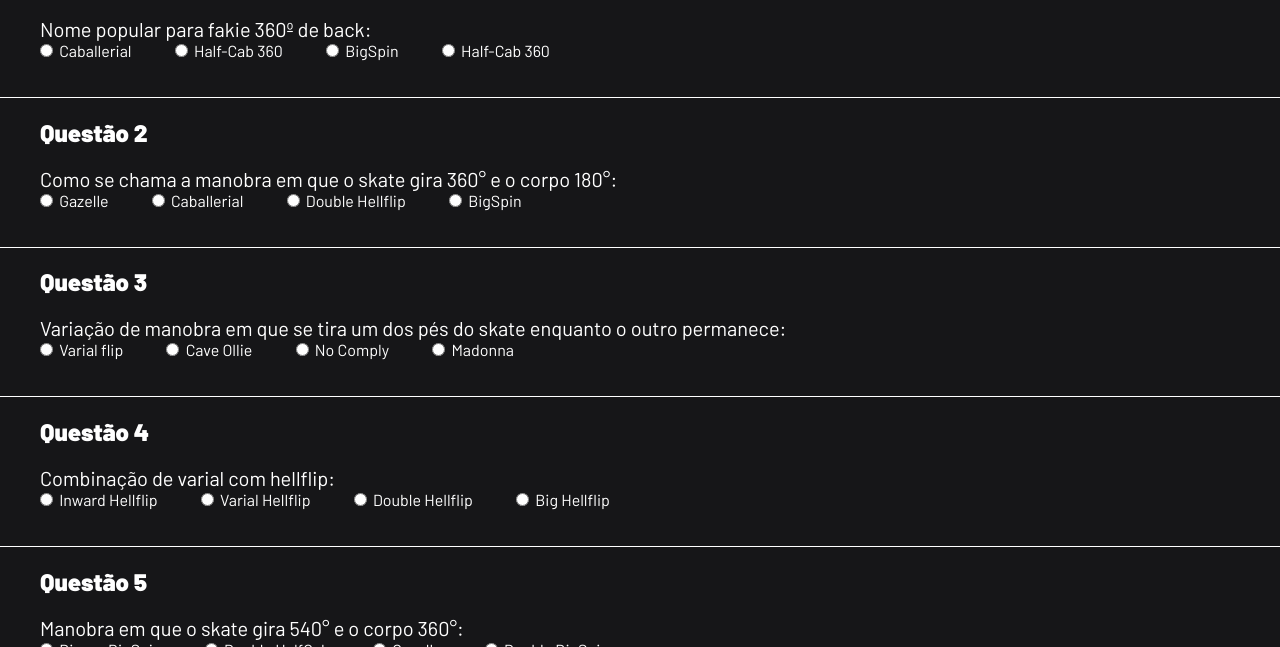
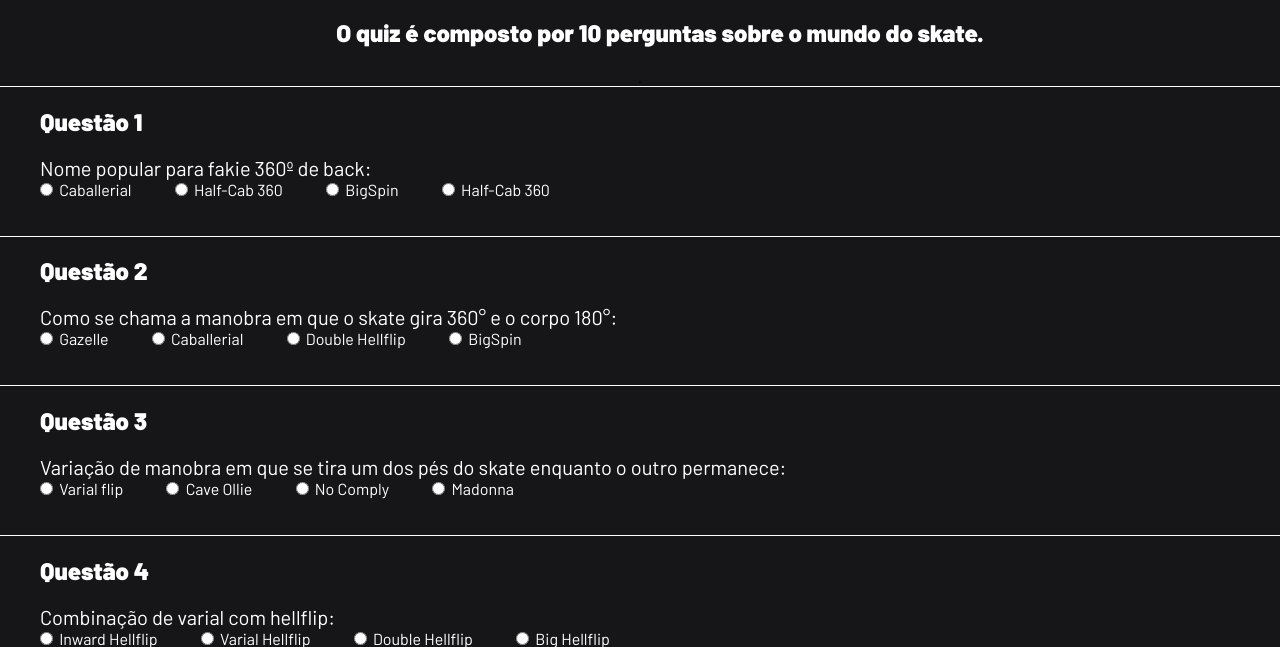
Before and after one commit to raulreis123/yourTricks, a website: page public/dashboard/quiz.html in a window 1280 px wide. Shown: the part 153-800 px from the top of the page. Drawn offline with nearby package versions, Linux system fonts and the light colour scheme.

Commit message:
Estilização de informativo no quiz

```diff
--- a/public/css/dashboards.css
+++ b/public/css/dashboards.css
@@ -519,6 +519,7 @@ canvas {
   width: 100%;
   flex-direction: column;
   text-align: center;
+  margin-top: 70px;
 }
 
 .quizContainer h1, h2{
--- a/public/dashboard/quiz.html
+++ b/public/dashboard/quiz.html
@@ -85,6 +85,7 @@
         <div class="dash">
             <div class="quizContainer">
                 <h1>Teste seus conhecimentos sobre skate!</h1>
+                <h2>O quiz é composto por 10 perguntas sobre o mundo do skate.</h2>
                 .
                 <div class="questionContainer">
                     <h2 class="marginQuiz">Questão 1</h2>
```
